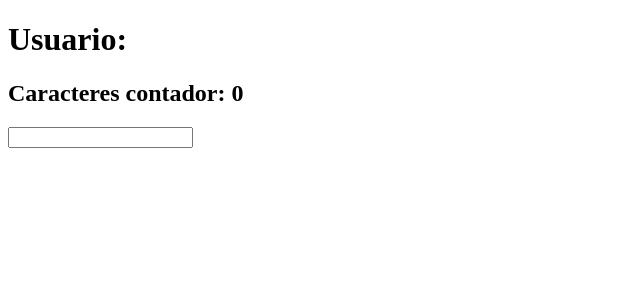
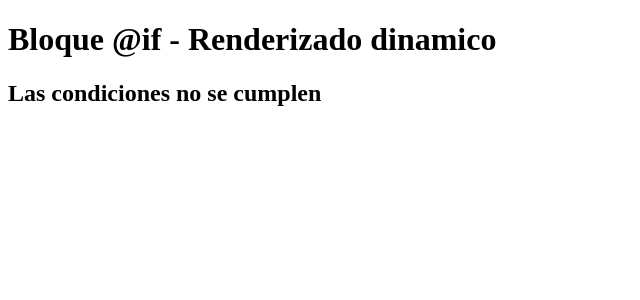
Before and after one commit to ederromero28/Angular-practicas, an Angular app: page / in a window 1280 px wide. Shown: the top 300 px of the page, without its empty margins (0-640 px from the left). Built offline with nearby package versions, Linux system fonts and the light colour scheme.

Commit message:
if_renderizado_condicional

```diff
--- a/src/app/app.html
+++ b/src/app/app.html
@@ -1,4 +1,10 @@
-<h1>Usuario: {{ userName }}</h1>
-<h2>Caracteres contador: {{ number }}</h2>
-
-<input type="text" [(ngModel)]="userName" (input)="addOne()" >
+<h1>Bloque &#64;if - Renderizado dinamico</h1>
+@if (condition) {
+  <h2>La condicion se cumple</h2>
+}
+@else if (condition2) {
+  <h2>La condicion 2 se cumple</h2>
+}
+@else {
+  <h2>Las condiciones no se cumplen</h2>
+}
--- a/src/app/app.ts
+++ b/src/app/app.ts
@@ -10,19 +10,7 @@ import { FormsModule } from '@angular/forms';
   styleUrl: './app.css'
 })
 export class App {
-  userName: string = '';
-  number: number = 0;
-
-  addOne() {
-    this.number++;
-  }
-
-  /* --- ADICIONAL ---
-  Con esta funcion podemos actualizar el contador de caracteres del nombre de usuario, aumenta y disminuye segun se escriba o borre texto.
-
-    updateCount() {
-    this.number = this.userName ? this.userName.length : 0;
-  }
-  --- FIN ADICIONAL --- */
+  condition: boolean = false;
+  condition2: string = '';
 
 }
```
